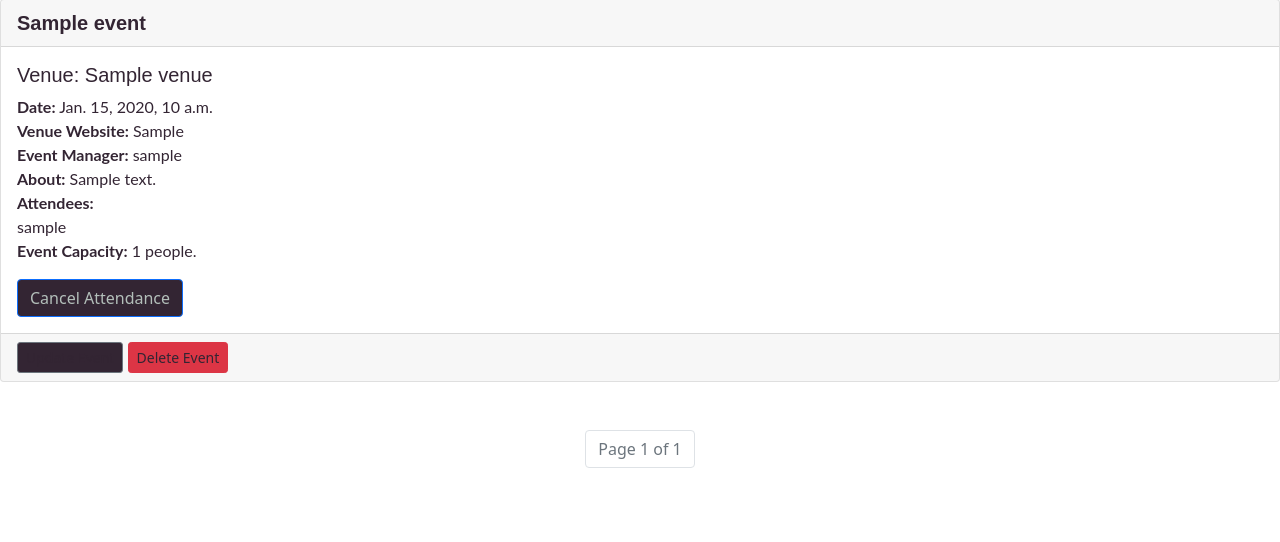
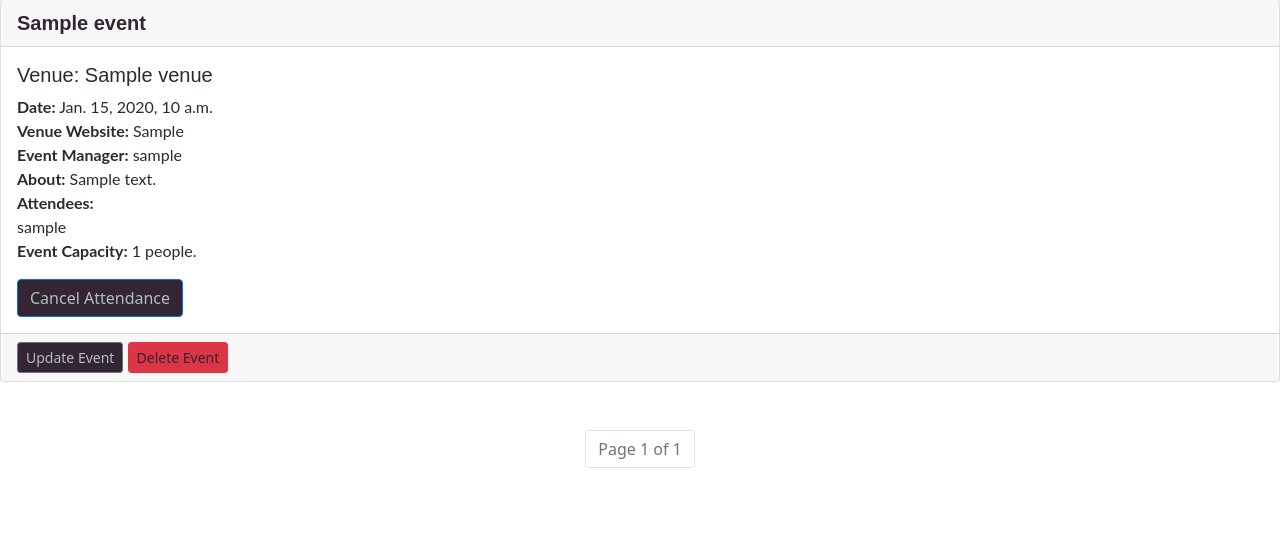
Before and after one commit to hubkinza/Hackathon_django, a Django app: page /list_events in a window 1280 px wide. Shown: the part 137-679 px from the top of the page. Run offline with Django 4.2, Linux system fonts and the light colour scheme; a user stored in the database is signed in; tables that the repository leaves empty hold one stand-in row (values such as "Sample post").

Commit message:
Fixed issue of specitivity with update event button text to make it legible

```diff
--- a/events/templates/events/event.html
+++ b/events/templates/events/event.html
@@ -43,7 +43,7 @@
         <div class="card-footer text-body-secondary">
 			{% if user.is_authenticated %}
 			{% if user == event.manager or user.is_superuser %}
-				<a href="{% url 'update-event' event.id %}" class="btn btn-outline-secondary btn-sm">Update Event</a>
+				<a href="{% url 'update-event' event.id %}" class="btn btn-outline-secondary btn-sm" style="color:#b3bfba">Update Event</a>
 				<a href="{% url 'delete-event' event.id %}" class="btn btn-outline-danger btn-sm">Delete Event</a>
 			{% endif %}
 		{% endif %}
--- a/events/templates/events/events_list.html
+++ b/events/templates/events/events_list.html
@@ -44,7 +44,7 @@
 <div class="card-footer text-body-secondary">
   {% if user.is_authenticated %}
       {% if user == event.manager or user.is_superuser %}
-  <a href="{% url 'update-event' event.id %}" class="btn btn-outline-secondary btn-sm">Update Event</a>
+  <a href="{% url 'update-event' event.id %}" class="btn btn-outline-secondary btn-sm" style="color:#b3bfba";>Update Event</a>
   <a href="{% url 'delete-event' event.id %}" class="btn btn-outline-danger btn-sm">Delete Event</a>
       {% endif %}
   {% endif %}
--- a/events/templates/events/index.html
+++ b/events/templates/events/index.html
@@ -57,7 +57,7 @@
               <div class="card-footer text-body-secondary">
                   {% if user.is_authenticated %}
                       {% if user == event.manager or user.is_superuser %}
-                          <a href="{% url 'update-event' event.id %}" class="btn btn-outline-secondary btn-sm">Update Event</a>
+                          <a href="{% url 'update-event' event.id %}" class="btn btn-outline-secondary btn-sm" style="color:#b3bfba">Update Event</a>
                           <a href="{% url 'delete-event' event.id %}" class="btn btn-outline-danger btn-sm">Delete Event</a>
                       {% endif %}
                   {% endif %}
--- a/static/css/style.css
+++ b/static/css/style.css
@@ -95,7 +95,3 @@ center > h1 {
     background-color: #dc3545;
     color: #332533;
 }
-
-#update {
-    color: #b3bfba;
-}
```
